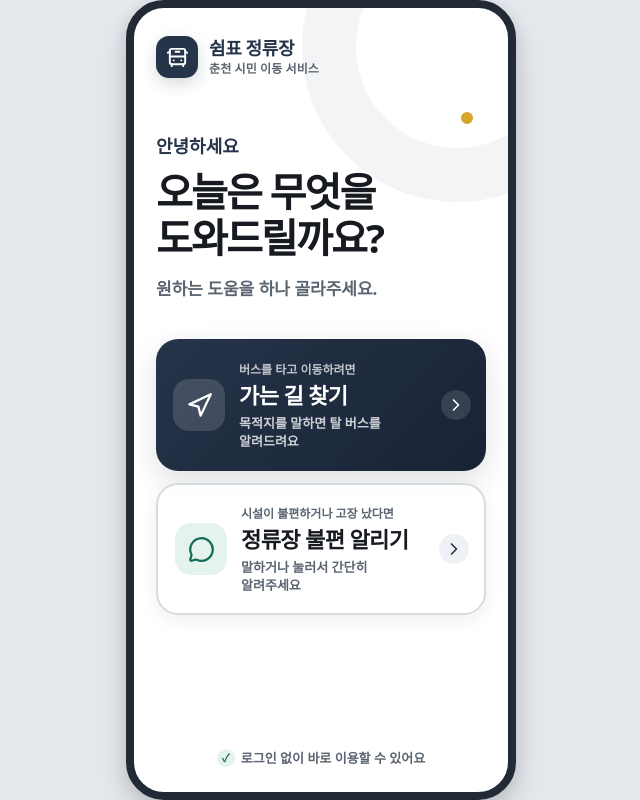
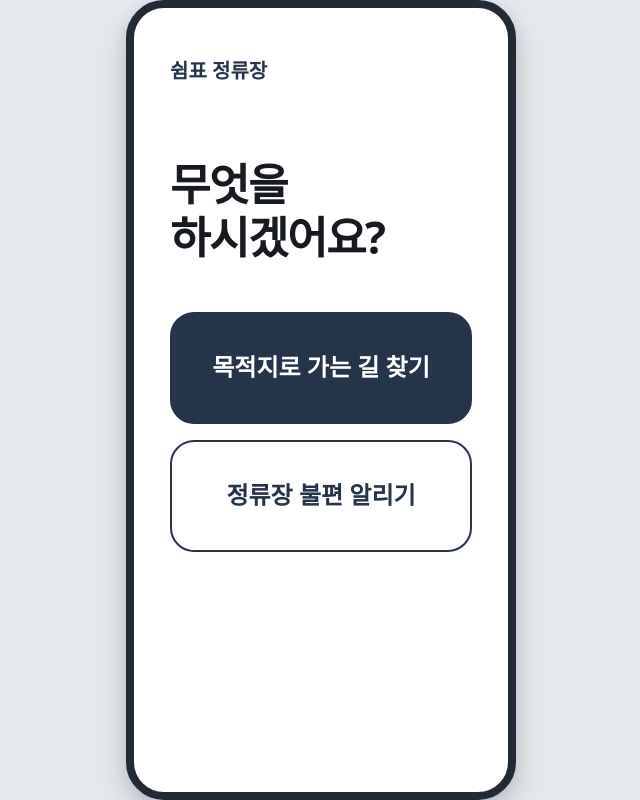
Before and after one commit to less82/Chuncheon_shimpyo, a React (Vite) app in the folder app/: page /qr_main in a window 1280 px wide. Shown: the whole page, without its empty margins (319-959 px from the left). Built offline with nearby package versions, Linux system fonts and the light colour scheme.

Commit message:
fix(qr): 첫 화면 문구와 장식 단순화

```diff
--- a/app/src/features/qr/QrMain.css
+++ b/app/src/features/qr/QrMain.css
@@ -1,41 +1,14 @@
 .qrmain { width: min(430px, 100vw); min-height: 0; margin: 0 auto; padding: var(--sp-4); overflow-y: auto; scrollbar-width: none; -ms-overflow-style: none; background: white; color: var(--ink); }
 .qrmain::-webkit-scrollbar { display: none; width: 0; height: 0; }
 .qrmain__stop, .qrmain__ask, .qrmain__results, .qrmain__error, .qrmain__welcome { max-width: 680px; margin: 0 auto var(--sp-4); padding: var(--sp-5); border-radius: var(--radius-lg); background: var(--surface); box-shadow: var(--shadow-card); }
-.qrmain--home { position: relative; padding: 0; overflow: hidden; background: #f6f4ee; }
-.qrmain--home::before { position: absolute; right: -104px; top: -116px; width: 310px; height: 310px; border: 54px solid rgba(38, 52, 74, .055); border-radius: 50%; content: ""; }
-.qrmain--home::after { position: absolute; right: 35px; top: 104px; width: 10px; height: 10px; border: 6px solid #d4a72c; border-radius: 50%; background: #f6f4ee; content: ""; }
-.qrmain__welcome { position: relative; z-index: 1; display: flex; height: 100%; min-height: 0; margin-bottom: 0; padding: 28px 22px 24px; flex-direction: column; border-radius: 0; background: transparent; box-shadow: none; }
-.qrmain__welcome-head { display: flex; align-items: center; gap: 11px; }
-.qrmain__brand-mark { display: grid; width: 42px; height: 42px; flex: 0 0 42px; place-items: center; border-radius: 13px; background: var(--brand); color: white; box-shadow: 0 6px 16px rgba(38, 52, 74, .18); }
-.qrmain__brand-mark svg { width: 23px; height: 23px; }
-.qrmain__brand { display: flex; flex-direction: column; color: var(--brand); line-height: 1.2; }
-.qrmain__brand strong { font-size: 18px; letter-spacing: -.4px; }
-.qrmain__brand small { margin-top: 3px; color: var(--ink-muted); font-size: 12px; font-weight: 700; letter-spacing: .1px; }
-.qrmain__hello { margin-top: 54px; }
-.qrmain__hello > span { display: inline-block; margin-bottom: 9px; color: var(--brand); font-size: 18px; font-weight: 900; }
-.qrmain__hello h1 { font-size: clamp(34px, 9.5vw, 40px); line-height: 1.16; letter-spacing: -1.8px; word-break: keep-all; }
-.qrmain__hello p { margin-top: 14px; color: var(--ink-muted); font-size: 17px; font-weight: 700; }
-.qrmain__choices { display: grid; gap: 12px; margin-top: 38px; }
-.qrmain__choice { display: grid; grid-template-columns: 52px minmax(0, 1fr) 30px; align-items: center; gap: 14px; width: 100%; min-height: 132px; padding: 18px 15px 18px 17px; border: 0; border-radius: 22px; color: white; text-align: left; cursor: pointer; box-shadow: 0 10px 28px rgba(24, 35, 52, .14); transition: transform .16s ease, box-shadow .16s ease; }
-.qrmain__choice--primary { background: linear-gradient(135deg, #26344a 0%, #182334 100%); }
-.qrmain__choice--report { border: 2px solid #d6dbe0; background: rgba(255, 255, 255, .9); color: var(--ink); box-shadow: 0 5px 18px rgba(24, 35, 52, .07); }
-.qrmain__choice:active { transform: translateY(2px); box-shadow: 0 4px 12px rgba(24, 35, 52, .12); }
-.qrmain__choice-icon { display: grid; width: 52px; height: 52px; place-items: center; border-radius: 16px; background: rgba(255, 255, 255, .14); color: white; }
-.qrmain__choice--report .qrmain__choice-icon { background: var(--yes-bg); color: var(--yes); }
-.qrmain__choice-icon svg { width: 27px; height: 27px; }
-.qrmain__choice-copy { display: flex; min-width: 0; flex-direction: column; }
-.qrmain__choice-copy small { margin-bottom: 4px; color: rgba(255, 255, 255, .72); font-size: 12px; font-weight: 800; }
-.qrmain__choice-copy strong { font-size: 22px; line-height: 1.25; letter-spacing: -.6px; }
-.qrmain__choice-copy > span { margin-top: 6px; color: rgba(255, 255, 255, .78); font-size: 13px; font-weight: 700; line-height: 1.35; word-break: keep-all; }
-.qrmain__choice--report .qrmain__choice-copy small,
-.qrmain__choice--report .qrmain__choice-copy > span { color: var(--ink-muted); }
-.qrmain__choice-arrow { display: grid; width: 30px; height: 30px; place-items: center; border-radius: 50%; background: rgba(255, 255, 255, .12); }
-.qrmain__choice--report .qrmain__choice-arrow { background: var(--surface-2); color: var(--brand); }
-.qrmain__choice-arrow svg { width: 20px; height: 20px; }
-.qrmain__welcome .qrmain__privacy { display: flex; margin-top: auto; padding-top: 20px; align-items: center; justify-content: center; gap: 6px; color: var(--ink-muted); font-size: 13px; font-weight: 700; }
-.qrmain__privacy > span { display: grid; width: 18px; height: 18px; place-items: center; border-radius: 50%; background: var(--yes-bg); color: var(--yes); font-size: 11px; font-weight: 900; }
-@media (max-height: 740px) { .qrmain__welcome { padding-block: 22px 18px; } .qrmain__hello { margin-top: 32px; } .qrmain__choices { margin-top: 24px; } .qrmain__choice { min-height: 116px; } }
-@media (prefers-reduced-motion: reduce) { .qrmain__choice { transition: none; } }
+.qrmain__welcome { min-height: 100%; margin-bottom: 0; padding: 32px 20px; border-radius: 0; background: transparent; box-shadow: none; }
+.qrmain__brand { display: block; color: var(--brand); font-size: 20px; font-weight: 900; }
+.qrmain__hello { margin-top: 72px; }
+.qrmain__hello h1 { max-width: 320px; margin: 0; font-size: clamp(36px, 10vw, 44px); line-height: 1.2; letter-spacing: -1.5px; word-break: keep-all; }
+.qrmain__choices { display: grid; gap: 16px; margin-top: 48px; }
+.qrmain__choices button { min-height: 112px; padding: 20px; border: 2px solid var(--brand); border-radius: var(--radius-lg); background: var(--brand); color: white; text-align: center; cursor: pointer; }
+.qrmain__choices button:last-child { background: white; color: var(--brand); }
+.qrmain__choices strong { font-size: 24px; line-height: 1.35; word-break: keep-all; }
 .qrmain__back { display: inline-flex; min-height: 48px; margin: 0 0 var(--sp-3); align-items: center; gap: 3px; border: 0; background: transparent; color: var(--ink-body); font-size: 16px; font-weight: 900; cursor: pointer; }
 .qrmain__back svg { width: 20px; }
 .qrmain__error { display: grid; min-height: 100%; margin: 0; padding: 28px 22px 36px; align-content: start; justify-items: start; border-radius: 0; background: transparent; box-shadow: none; text-align: left; }
--- a/app/src/features/qr/QrMain.tsx
+++ b/app/src/features/qr/QrMain.tsx
@@ -298,38 +298,20 @@ export default function QrMain() {
 
   if (mode === "home") {
     return (
-      <main className="qrmain qrmain--home">
+      <main className="qrmain">
         <section className="qrmain__welcome">
-          <header className="qrmain__welcome-head">
-            <span className="qrmain__brand-mark" aria-hidden="true"><BusFront /></span>
-            <span className="qrmain__brand"><strong>쉼표 정류장</strong><small>춘천 시민 이동 서비스</small></span>
-          </header>
+          <span className="qrmain__brand">쉼표 정류장</span>
           <div className="qrmain__hello">
-            <span>안녕하세요</span>
-            <h1>오늘은 무엇을<br />도와드릴까요?</h1>
-            <p>원하는 도움을 하나 골라주세요.</p>
+            <h1>무엇을 하시겠어요?</h1>
           </div>
           <div className="qrmain__choices">
-            <button className="qrmain__choice qrmain__choice--primary" type="button" onClick={openDestination}>
-              <span className="qrmain__choice-icon"><Navigation aria-hidden="true" /></span>
-              <span className="qrmain__choice-copy">
-                <small>버스를 타고 이동하려면</small>
-                <strong>가는 길 찾기</strong>
-                <span>목적지를 말하면 탈 버스를 알려드려요</span>
-              </span>
-              <span className="qrmain__choice-arrow" aria-hidden="true"><ChevronRight /></span>
+            <button type="button" onClick={openDestination}>
+              <strong>목적지로 가는 길 찾기</strong>
             </button>
-            <button className="qrmain__choice qrmain__choice--report" type="button" onClick={locateForReport}>
-              <span className="qrmain__choice-icon"><MessageCircle aria-hidden="true" /></span>
-              <span className="qrmain__choice-copy">
-                <small>시설이 불편하거나 고장 났다면</small>
-                <strong>정류장 불편 알리기</strong>
-                <span>말하거나 눌러서 간단히 알려주세요</span>
-              </span>
-              <span className="qrmain__choice-arrow" aria-hidden="true"><ChevronRight /></span>
+            <button type="button" onClick={locateForReport}>
+              <strong>정류장 불편 알리기</strong>
             </button>
           </div>
-          <footer className="qrmain__privacy"><span aria-hidden="true">✓</span> 로그인 없이 바로 이용할 수 있어요</footer>
         </section>
       </main>
     );
```
